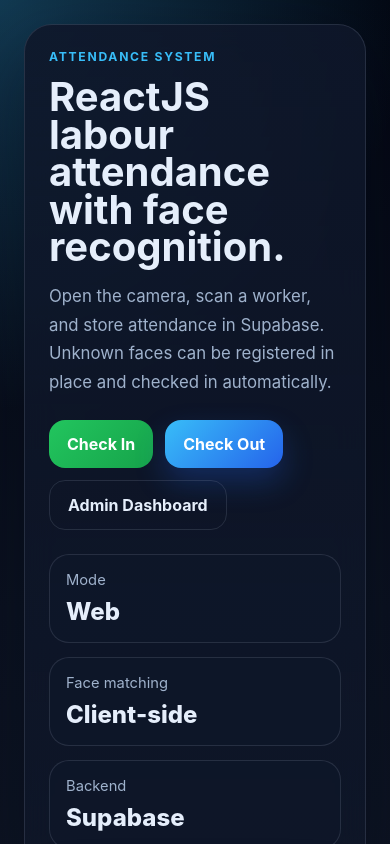
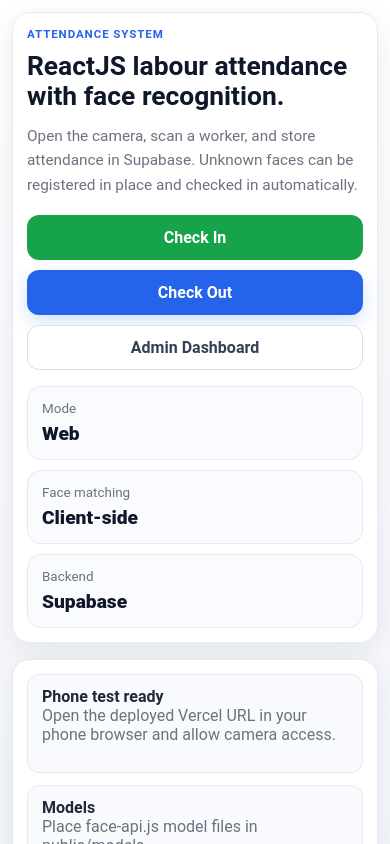
Before and after one commit to siddhantsatote/labour-attendace, a React (Vite) app: page /Home in a window 390 px wide. Shown: the top 844 px of the page. Built offline with nearby package versions, Linux system fonts and the light colour scheme; no server answers.

Commit message:
Refresh UI to minimal white Android-style design

```diff
--- a/src/styles.css
+++ b/src/styles.css
@@ -1,16 +1,16 @@
 :root {
   color-scheme: light;
-  --bg: #081120;
-  --panel: rgba(15, 23, 42, 0.78);
-  --panel-strong: #0f172a;
-  --text: #e5eefb;
-  --muted: #9fb2cc;
-  --line: rgba(148, 163, 184, 0.18);
-  --green: #22c55e;
-  --blue: #38bdf8;
+  --bg: #f6f8fc;
+  --surface: #ffffff;
+  --surface-soft: #f9fbff;
+  --text: #1f2937;
+  --muted: #6b7280;
+  --line: #e5eaf1;
+  --green: #16a34a;
+  --blue: #2563eb;
   --red: #ef4444;
   --amber: #f59e0b;
-  --shadow: 0 28px 80px rgba(2, 6, 23, 0.45);
+  --shadow: 0 8px 28px rgba(15, 23, 42, 0.08);
 }
 
 * {
@@ -23,11 +23,8 @@ html, body, #root {
 
 body {
   margin: 0;
-  font-family: Inter, ui-sans-serif, system-ui, -apple-system, BlinkMacSystemFont, "Segoe UI", sans-serif;
-  background:
-    radial-gradient(circle at top left, rgba(56, 189, 248, 0.28), transparent 32%),
-    radial-gradient(circle at bottom right, rgba(34, 197, 94, 0.16), transparent 28%),
-    linear-gradient(180deg, #030712 0%, #0b1220 50%, #111827 100%);
+  font-family: Roboto, "Segoe UI", "Noto Sans", sans-serif;
+  background: linear-gradient(180deg, #ffffff 0%, #f6f8fc 62%, #f2f5fb 100%);
   color: var(--text);
 }
 
@@ -38,40 +35,39 @@ input {
 
 .app-shell {
   min-height: 100vh;
-  padding: 24px;
+  padding: 18px;
 }
 
 .container {
-  max-width: 1180px;
+  max-width: 1080px;
   margin: 0 auto;
 }
 
 .hero {
   display: grid;
-  grid-template-columns: 1.15fr 0.85fr;
-  gap: 24px;
+  grid-template-columns: 1fr;
+  gap: 16px;
   align-items: stretch;
 }
 
 .panel {
-  background: linear-gradient(180deg, rgba(15, 23, 42, 0.9), rgba(15, 23, 42, 0.68));
+  background: var(--surface);
   border: 1px solid var(--line);
-  border-radius: 28px;
+  border-radius: 18px;
   box-shadow: var(--shadow);
-  backdrop-filter: blur(16px);
 }
 
 .panel-pad {
-  padding: 24px;
+  padding: 18px;
 }
 
 .kicker {
-  letter-spacing: 0.14em;
+  letter-spacing: 0.08em;
   text-transform: uppercase;
   color: var(--blue);
-  font-size: 0.76rem;
+  font-size: 0.72rem;
   font-weight: 700;
-  margin: 0 0 14px;
+  margin: 0 0 10px;
 }
 
 h1, h2, h3, p {
@@ -79,59 +75,60 @@ h1, h2, h3, p {
 }
 
 h1 {
-  font-size: clamp(2.5rem, 5vw, 4.6rem);
-  line-height: 0.94;
-  margin-bottom: 16px;
+  font-size: clamp(1.65rem, 4vw, 2.5rem);
+  line-height: 1.15;
+  margin-bottom: 12px;
+  color: #0f172a;
 }
 
 .lead {
   color: var(--muted);
-  font-size: 1.05rem;
-  line-height: 1.7;
-  max-width: 58ch;
+  font-size: 0.96rem;
+  line-height: 1.6;
+  max-width: 62ch;
 }
 
 .actions {
   display: flex;
   flex-wrap: wrap;
-  gap: 12px;
-  margin-top: 24px;
+  gap: 10px;
+  margin-top: 18px;
 }
 
 .btn {
-  border: 0;
-  border-radius: 16px;
-  padding: 14px 18px;
+  border: 1px solid transparent;
+  border-radius: 12px;
+  padding: 12px 16px;
   font-weight: 700;
   cursor: pointer;
-  transition: transform 160ms ease, opacity 160ms ease, box-shadow 160ms ease;
+  transition: transform 140ms ease, opacity 140ms ease, box-shadow 140ms ease;
 }
 
 .btn:hover {
-  transform: translateY(-1px);
+  transform: translateY(-0.5px);
 }
 
 .btn.primary {
-  background: linear-gradient(135deg, #38bdf8, #2563eb);
+  background: var(--blue);
   color: white;
-  box-shadow: 0 14px 30px rgba(37, 99, 235, 0.28);
+  box-shadow: 0 6px 18px rgba(37, 99, 235, 0.2);
 }
 
 .btn.success {
-  background: linear-gradient(135deg, #22c55e, #16a34a);
+  background: var(--green);
   color: white;
 }
 
 .btn.dark {
-  background: rgba(15, 23, 42, 0.86);
+  background: #111827;
   color: white;
-  border: 1px solid var(--line);
+  border-color: #111827;
 }
 
 .btn.ghost {
-  background: transparent;
-  color: var(--text);
-  border: 1px solid var(--line);
+  background: #ffffff;
+  color: #334155;
+  border-color: #d9e0ea;
 }
 
 .btn:disabled {
@@ -143,31 +140,32 @@ h1 {
 .card-grid {
   display: grid;
   grid-template-columns: repeat(3, minmax(0, 1fr));
-  gap: 14px;
-  margin-top: 24px;
+  gap: 10px;
+  margin-top: 16px;
 }
 
 .stat-card {
-  padding: 16px;
-  border-radius: 20px;
-  background: rgba(15, 23, 42, 0.75);
+  padding: 14px;
+  border-radius: 14px;
+  background: var(--surface-soft);
   border: 1px solid var(--line);
 }
 
 .stat-value {
-  font-size: 1.5rem;
+  font-size: 1.2rem;
   font-weight: 800;
-  margin-top: 8px;
+  margin-top: 6px;
+  color: #0f172a;
 }
 
 .stat-label {
   color: var(--muted);
-  font-size: 0.92rem;
+  font-size: 0.84rem;
 }
 
 .workspace {
   display: grid;
-  gap: 16px;
+  gap: 12px;
 }
 
 .mode-pill {
@@ -187,12 +185,12 @@ h1 {
   position: relative;
   width: 100%;
   aspect-ratio: 4 / 5;
-  min-height: 520px;
-  border-radius: 28px;
+  min-height: 380px;
+  border-radius: 16px;
   overflow: hidden;
-  background: #020617;
+  background: #e2e8f0;
   border: 1px solid var(--line);
-  box-shadow: var(--shadow);
+  box-shadow: 0 6px 20px rgba(15, 23, 42, 0.08);
 }
 
 .camera-shell video,
@@ -211,37 +209,36 @@ h1 {
 
 .scan-hint {
   position: absolute;
-  left: 18px;
-  right: 18px;
-  bottom: 18px;
+  left: 12px;
+  right: 12px;
+  bottom: 12px;
   display: flex;
   justify-content: space-between;
   align-items: center;
-  gap: 16px;
-  padding: 12px 14px;
-  border-radius: 18px;
-  background: rgba(2, 6, 23, 0.7);
-  border: 1px solid rgba(148, 163, 184, 0.16);
-  backdrop-filter: blur(12px);
+  gap: 12px;
+  padding: 10px 12px;
+  border-radius: 12px;
+  background: rgba(255, 255, 255, 0.9);
+  border: 1px solid #dbe3ef;
 }
 
 .scan-hint p {
   margin: 0;
-  color: var(--muted);
-  font-size: 0.94rem;
+  color: #64748b;
+  font-size: 0.86rem;
 }
 
 .status {
-  padding: 14px 16px;
-  border-radius: 18px;
-  background: rgba(15, 23, 42, 0.7);
+  padding: 12px 14px;
+  border-radius: 12px;
+  background: #f8fafd;
   border: 1px solid var(--line);
-  color: var(--text);
+  color: #1f2937;
 }
 
 .section-title {
-  font-size: 1.25rem;
-  margin-bottom: 12px;
+  font-size: 1.08rem;
+  margin-bottom: 8px;
 }
 
 .list {
@@ -250,9 +247,9 @@ h1 {
 }
 
 .list-item {
-  border-radius: 18px;
-  padding: 14px 16px;
-  background: rgba(15, 23, 42, 0.7);
+  border-radius: 12px;
+  padding: 12px 14px;
+  background: #fbfcff;
   border: 1px solid var(--line);
 }
 
@@ -276,26 +273,32 @@ h1 {
 }
 
 .field label {
-  color: #d5e3f5;
+  color: #334155;
   font-weight: 600;
+  font-size: 0.9rem;
 }
 
 .field input {
   border: 1px solid var(--line);
-  background: rgba(2, 6, 23, 0.65);
-  color: var(--text);
-  border-radius: 14px;
-  padding: 14px 16px;
+  background: #ffffff;
+  color: #0f172a;
+  border-radius: 10px;
+  padding: 12px 14px;
+}
+
+.field input:focus {
+  outline: 2px solid rgba(37, 99, 235, 0.2);
+  border-color: #93c5fd;
 }
 
 .preview-photo {
   position: relative;
   width: 100%;
   aspect-ratio: 4 / 5;
-  border-radius: 28px;
+  border-radius: 16px;
   overflow: hidden;
   border: 1px solid var(--line);
-  background: #020617;
+  background: #e2e8f0;
 }
 
 .preview-photo img,
@@ -317,23 +320,41 @@ h1 {
   display: inline-flex;
   align-items: center;
   gap: 8px;
-  padding: 8px 12px;
+  padding: 7px 11px;
   border-radius: 999px;
-  background: rgba(15, 23, 42, 0.68);
+  background: #f8fafc;
   border: 1px solid var(--line);
-  color: var(--text);
-  font-size: 0.9rem;
+  color: #334155;
+  font-size: 0.84rem;
 }
 
-.tag.good { color: #86efac; }
-.tag.bad { color: #fca5a5; }
+.tag.good { color: #15803d; }
+.tag.bad { color: #b91c1c; }
+
+.overlay {
+  position: absolute;
+  pointer-events: none;
+}
+
+@media (min-width: 1024px) {
+  .hero {
+    grid-template-columns: 1.1fr 0.9fr;
+    gap: 20px;
+  }
+}
 
 @media (max-width: 980px) {
-  .hero {
-    grid-template-columns: 1fr;
-  }
+  .app-shell { padding: 12px; }
 
   .card-grid {
     grid-template-columns: 1fr;
   }
+
+  .panel-pad {
+    padding: 14px;
+  }
+
+  .actions .btn {
+    width: 100%;
+  }
 }
```
